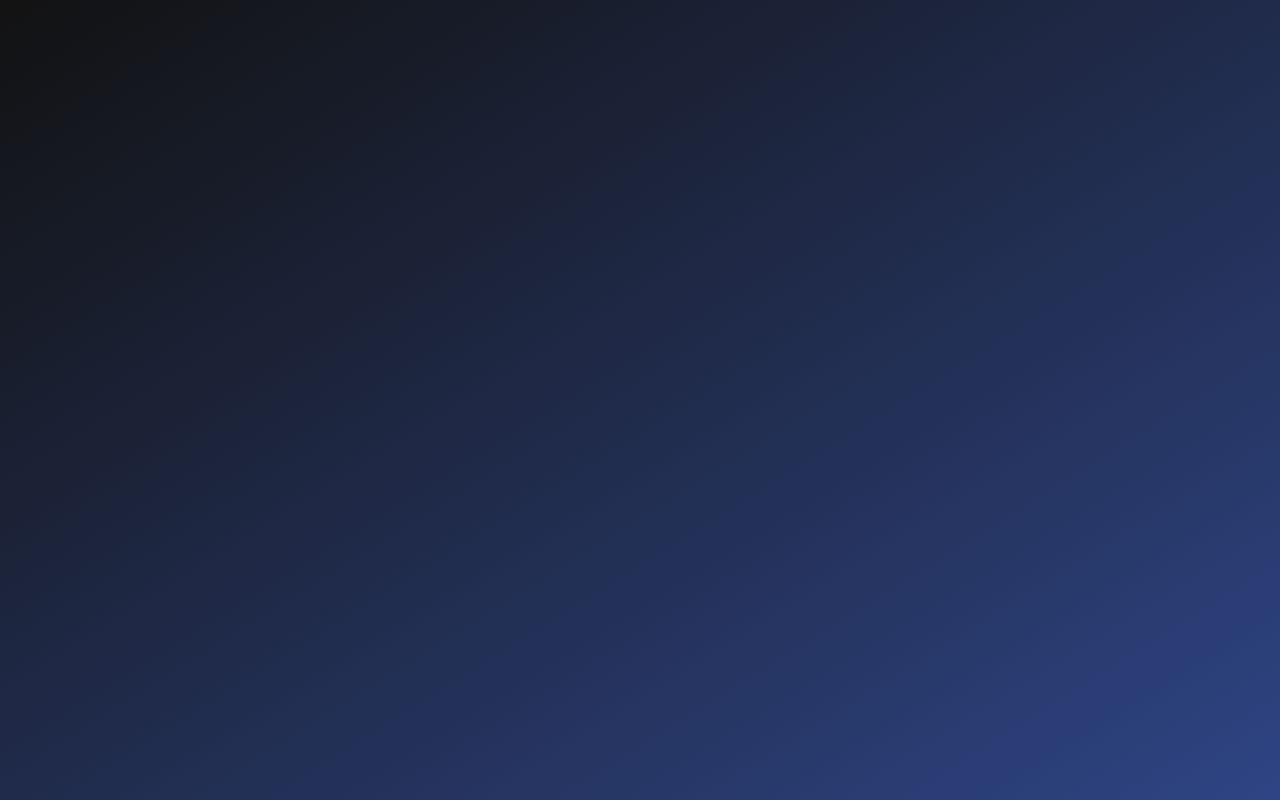
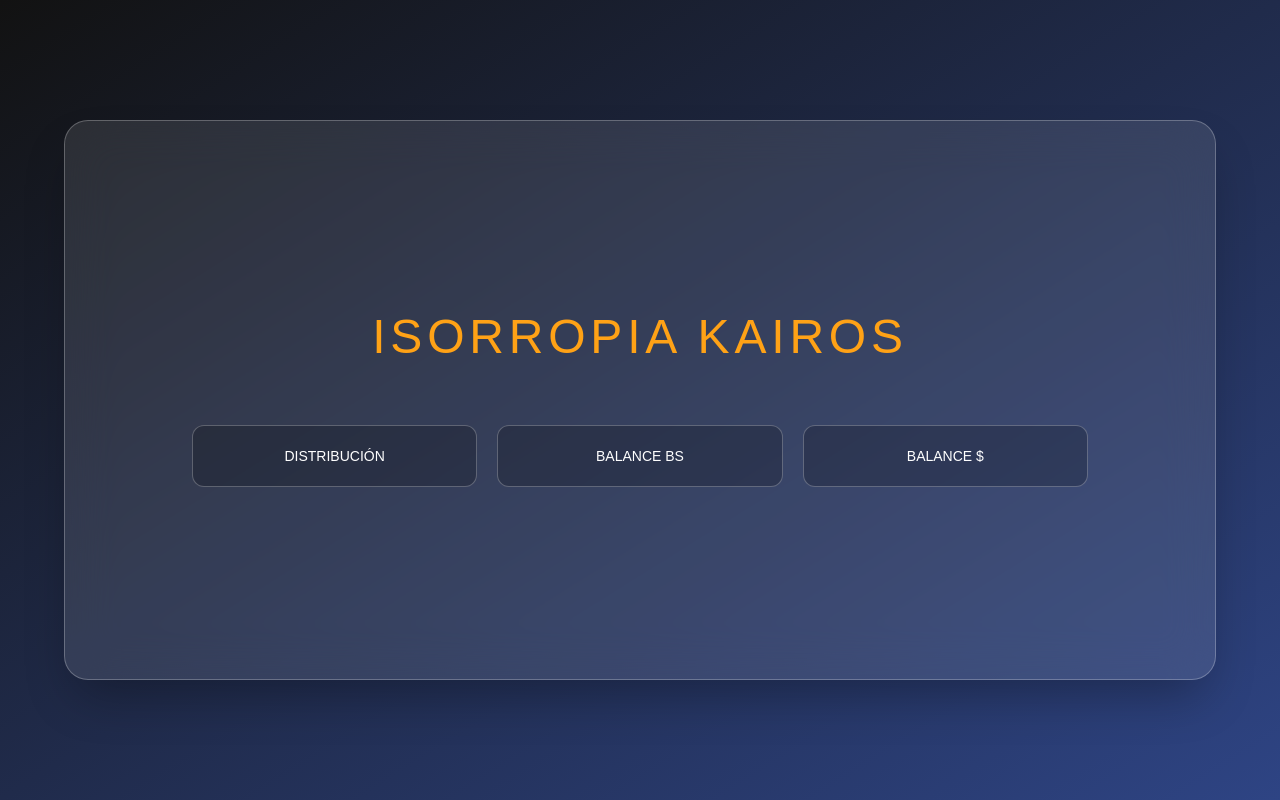
Before and after one commit to monsteruser2021/isorropia-kairos, a Next.js app in the folder tempered/: page /menu in a window 1280 px wide. Built offline with nearby package versions, Linux system fonts and the light colour scheme; a web font is replaced by a local one.

Commit message:
menu isorropia

```diff
--- /dev/null
+++ b/tempered/app/balance-bs/page.tsx
@@ -0,0 +1,5 @@
+import BalanceBs from "../components/balance_1";
+
+export default function BalanceBsPage() {
+  return <BalanceBs />;
+}
--- /dev/null
+++ b/tempered/app/balance-dolares/page.tsx
@@ -0,0 +1,5 @@
+import BalanceDolares from "../components/balance_2";
+
+export default function BalanceDolaresPage() {
+  return <BalanceDolares />;
+}
--- /dev/null
+++ b/tempered/app/components/balance_1.tsx
@@ -0,0 +1,19 @@
+import Link from "next/link";
+
+export default function BalanceBs() {
+  return (
+    <main className="flex min-h-screen items-center justify-center px-5 py-10">
+      <section className="w-[90vw] max-w-7xl rounded-3xl border border-white/25 bg-white/10 p-8 text-white shadow-2xl shadow-black/30 backdrop-blur-xl sm:p-12">
+        <Link
+          href="/menu"
+          className="text-sm uppercase text-white/70 transition hover:text-white focus:outline-none focus:ring-2 focus:ring-white/70"
+        >
+          Volver al menú
+        </Link>
+        <h1 className="font-display mt-12 text-center text-3xl uppercase tracking-[0.1em] text-[#adc0fa] sm:text-5xl">
+          Balance Bs
+        </h1>
+      </section>
+    </main>
+  );
+}
--- /dev/null
+++ b/tempered/app/components/balance_2.tsx
@@ -0,0 +1,19 @@
+import Link from "next/link";
+
+export default function BalanceDolares() {
+  return (
+    <main className="flex min-h-screen items-center justify-center px-5 py-10">
+      <section className="w-[90vw] max-w-7xl rounded-3xl border border-white/25 bg-white/10 p-8 text-white shadow-2xl shadow-black/30 backdrop-blur-xl sm:p-12">
+        <Link
+          href="/menu"
+          className="text-sm uppercase text-white/70 transition hover:text-white focus:outline-none focus:ring-2 focus:ring-white/70"
+        >
+          Volver al menú
+        </Link>
+        <h1 className="font-display mt-12 text-center text-3xl uppercase tracking-[0.1em] text-[#adc0fa] sm:text-5xl">
+          Balance $
+        </h1>
+      </section>
+    </main>
+  );
+}
--- /dev/null
+++ b/tempered/app/components/distribucion.tsx
@@ -0,0 +1,19 @@
+import Link from "next/link";
+
+export default function Distribucion() {
+  return (
+    <main className="flex min-h-screen items-center justify-center px-5 py-10">
+      <section className="w-[90vw] max-w-7xl rounded-3xl border border-white/25 bg-white/10 p-8 text-white shadow-2xl shadow-black/30 backdrop-blur-xl sm:p-12">
+        <Link
+          href="/menu"
+          className="text-sm uppercase text-white/70 transition hover:text-white focus:outline-none focus:ring-2 focus:ring-white/70"
+        >
+          Volver al menú
+        </Link>
+        <h1 className="font-display mt-12 text-center text-3xl uppercase tracking-[0.1em] text-[#adc0fa] sm:text-5xl">
+          Distribución
+        </h1>
+      </section>
+    </main>
+  );
+}
--- a/tempered/app/components/menu.tsx
+++ b/tempered/app/components/menu.tsx
@@ -1,5 +1,36 @@
+import Link from "next/link";
+
 export default function Main() {
-  return <div>
+  return (
+    <main className="flex min-h-screen items-center justify-center px-5 py-10">
+      <section className="flex min-h-[70vh] w-[90vw] max-w-7xl items-center justify-center rounded-3xl border border-white/25 bg-white/10 p-8 shadow-2xl shadow-black/30 backdrop-blur-xl sm:p-12">
+        <div className="w-full max-w-4xl">
+          <h1 className="font-display text-center text-3xl uppercase tracking-[0.1em] text-[#ffa216] sm:text-5xl">
+            Isorropia Kairos
+          </h1>
 
-  </div>;
+          <nav className="mt-16 grid gap-5 md:grid-cols-3" aria-label="Opciones principales">
+            <Link
+              href="/distribucion"
+              className="rounded-xl border border-white/25 bg-black/20 px-5 py-5 text-center text-sm uppercase text-white transition hover:bg-white/15 focus:outline-none focus:ring-2 focus:ring-white/70"
+            >
+              Distribución
+            </Link>
+            <Link
+              href="/balance-bs"
+              className="rounded-xl border border-white/25 bg-black/20 px-5 py-5 text-center text-sm uppercase text-white transition hover:bg-white/15 focus:outline-none focus:ring-2 focus:ring-white/70"
+            >
+              Balance Bs
+            </Link>
+            <Link
+              href="/balance-dolares"
+              className="rounded-xl border border-white/25 bg-black/20 px-5 py-5 text-center text-sm uppercase text-white transition hover:bg-white/15 focus:outline-none focus:ring-2 focus:ring-white/70"
+            >
+              Balance $
+            </Link>
+          </nav>
+        </div>
+      </section>
+    </main>
+  );
 }
--- /dev/null
+++ b/tempered/app/distribucion/page.tsx
@@ -0,0 +1,5 @@
+import Distribucion from "../components/distribucion";
+
+export default function DistribucionPage() {
+  return <Distribucion />;
+}
```
